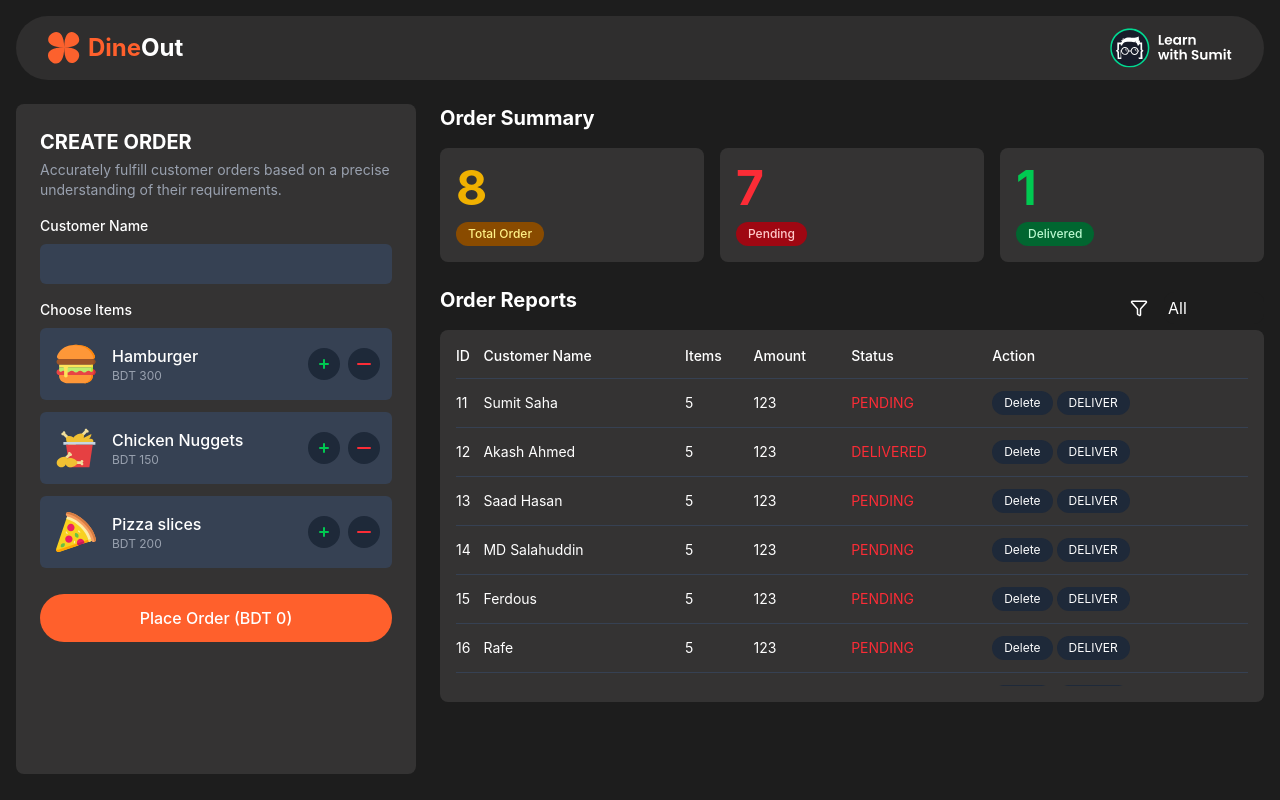
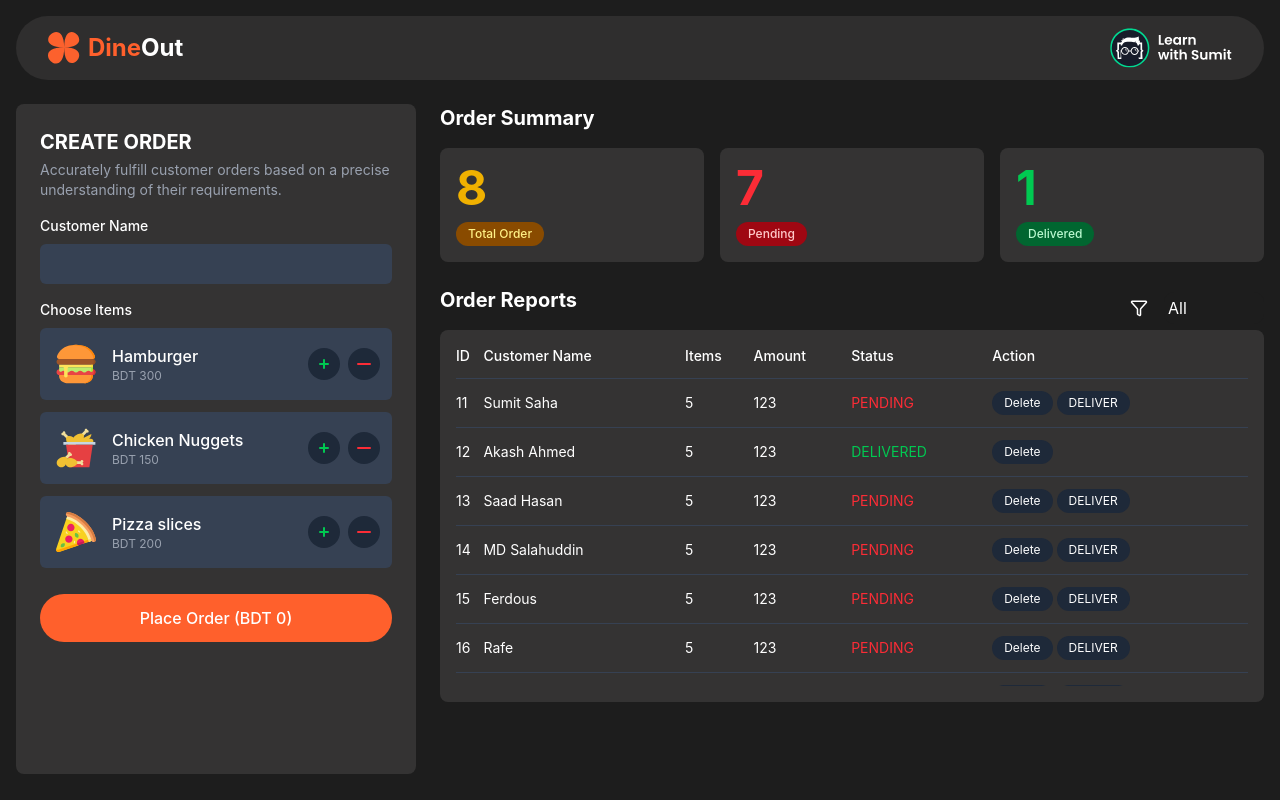
Before and after one commit to Tanjim605/lws-rnext-a2, a React (Vite) app: page / in a window 1280 px wide. Built offline with nearby package versions, Linux system fonts and the light colour scheme.

Commit message:
all done

```diff
--- a/src/components/MainContent.jsx
+++ b/src/components/MainContent.jsx
@@ -88,7 +88,7 @@
       status: "PENDING",
     },
   ];
-  let id=19;
+  let id = 19;
   // let totalItem = 0;
   const [totalItem, setTotalItem] = useState(0);
   const [customerName, setCustomerName] = useState("tanjim Demo");
@@ -119,6 +119,18 @@
   function handleDelete(orderId) {
     const orderAfterDelete = orderTable.filter((order) => order.id !== orderId);
     setOrderData(orderAfterDelete);
+    setPending(totalPending - 1);
+  }
+
+  function handleDeliver(orderId) {
+    const orderAfterDeliver = orderTable.map((order) => {
+      if (order.id == orderId) {
+        order.status = "DELIVERED";
+      }
+      return order;
+    });
+    setOrderData(orderAfterDeliver);
+    setDelivered(totalDelivered + 1);
   }
 
   return (
@@ -139,7 +151,11 @@
           totalPending={totalPending}
           totalDelivered={totalDelivered}
         />
-        <OrderReport orderTable={orderTable} onDelete={handleDelete}/>
+        <OrderReport
+          orderTable={orderTable}
+          onDelete={handleDelete}
+          onDeliver={handleDeliver}
+        />
       </div>
     </>
   );
--- a/src/components/OrderReport.jsx
+++ b/src/components/OrderReport.jsx
@@ -1,6 +1,6 @@
 import Table from "./Table";
 
-export default function OrderReport({orderTable, onDelete}) {
+export default function OrderReport({ orderTable, onDelete, onDeliver }) {
   return (
     <div>
       <div className="flex justify-between">
@@ -28,7 +28,11 @@
           </select>
         </div>
       </div>
-      <Table orderTable={orderTable} onDelete={onDelete}/>
+      <Table
+        orderTable={orderTable}
+        onDelete={onDelete}
+        onDeliver={onDeliver}
+      />
     </div>
   );
 }
--- a/src/components/Table.jsx
+++ b/src/components/Table.jsx
@@ -1,7 +1,6 @@
 import TableHead from "./TableHead";
-import TableRow from "./TableRow";
 
-export default function Table({orderTable, onDelete}) {
+export default function Table({ orderTable, onDelete, onDeliver }) {
   return (
     <div className="bg-cardbg rounded-lg p-4">
       <div className="reports-container">
@@ -13,9 +12,7 @@
           </thead>
           <tbody className="text-sm">
             {orderTable.map((obj) => {
-              // if (obj.status == "PENDING") pend++;
-              // else if (obj.status == "DELIVERED") deli++;
-
+              if (obj.status == "PENDING") {
                 return (
                   <tr className="border-t border-gray-700">
                     <td className="py-3">{obj.id}</td>
@@ -28,15 +25,40 @@
                     <td className="py-3">
                       <button
                         onClick={() => onDelete(obj.id)}
-                    className="bg-gray-800 hover:bg-red-600 text-xs px-3 py-1 rounded-full mr-1 transition-colors duration-300">
+                        className="bg-gray-800 hover:bg-red-600 text-xs px-3 py-1 rounded-full mr-1 transition-colors duration-300"
+                      >
                         Delete
                       </button>
-                    <button className="bg-gray-800 hover:bg-green-600 text-xs px-3 py-1 rounded-full transition-colors duration-300">
+                      <button
+                        onClick={() => onDeliver(obj.id)}
+                        className="bg-gray-800 hover:bg-green-600 text-xs px-3 py-1 rounded-full transition-colors duration-300"
+                      >
                         DELIVER
                       </button>
                     </td>
                   </tr>
                 );
+              } else if (obj.status == "DELIVERED") {
+                return (
+                  <tr className="border-t border-gray-700">
+                    <td className="py-3">{obj.id}</td>
+                    <td className="py-3">{obj.customerName}</td>
+                    <td className="py-3">{obj.items}</td>
+                    <td className="py-3">{obj.amount}</td>
+                    <td className="py-3">
+                      <span className="text-green-500">{obj.status}</span>
+                    </td>
+                    <td className="py-3">
+                      <button
+                        onClick={() => onDelete(obj.id)}
+                        className="bg-gray-800 hover:bg-red-600 text-xs px-3 py-1 rounded-full mr-1 transition-colors duration-300"
+                      >
+                        Delete
+                      </button>
+                    </td>
+                  </tr>
+                );
+              }
             })}
             {/* {console.log(pend, deli)} */}
           </tbody>
```
Lines whose indentation alone changed are shown as unchanged.
